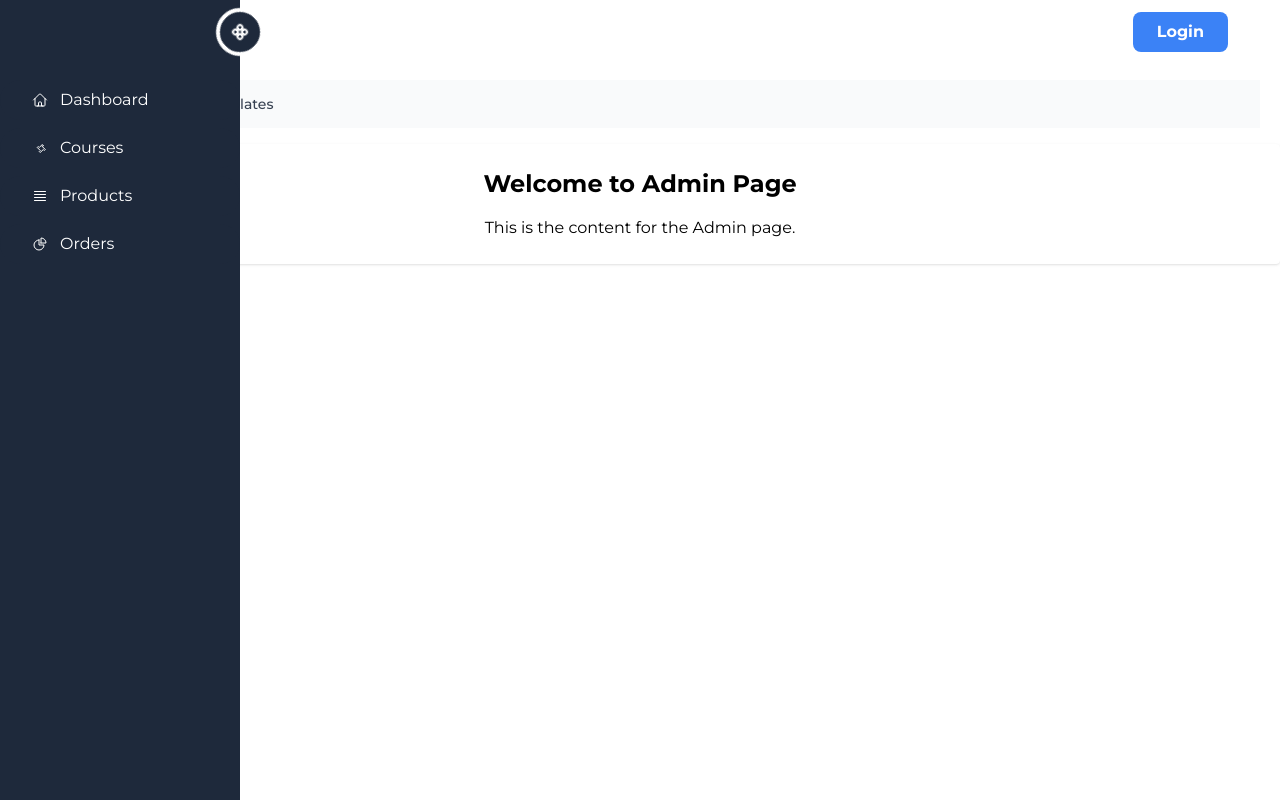
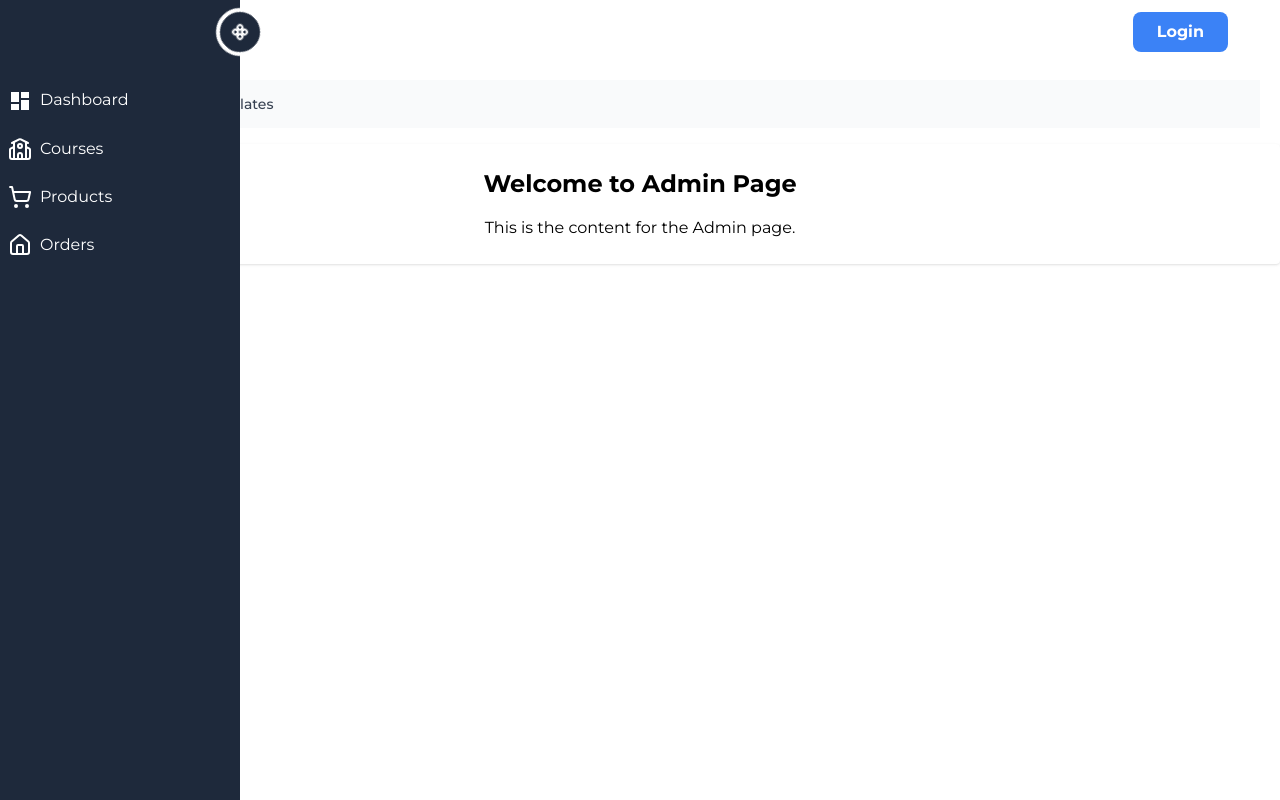
Before and after one commit to Shoaib0320/SMIT-Hakhaton-Frontend, a React (Vite) app: page /admin in a window 1280 px wide. Both pictures are taken after a click on the element 48 px from the left and 32 px from the top of the page. Built offline with nearby package versions, Linux system fonts and the light colour scheme; no server answers.

Commit message:
Admin Sidebar Add kr diya hai

```diff
--- a/src/Screens/AdminDashboard/components/Sidebar/SidebarLayout.jsx
+++ b/src/Screens/AdminDashboard/components/Sidebar/SidebarLayout.jsx
@@ -5,6 +5,7 @@ import Style from "@/Styles/styles.module.css"
 import { Avatar } from "antd"
 import SidebarMenuItem from "./SidebarMenuItem"
 import { Dashboard } from "@mui/icons-material"
+import { Home, School, ShoppingCart } from "lucide-react"
 
 const SidebarLayout = () => {
     const { user, logout } = useAuth()
@@ -14,10 +15,16 @@ const SidebarLayout = () => {
         setIsSidebarOpen(!isSidebarOpen)
     }
 
+    const menuItems = [
+        { title: "Dashboard", icon: <Dashboard />, link: "/admin" },
+        { title: "Courses", icon: <School />, link: "/course" },
+        { title: "Products", icon: <ShoppingCart />, link: "#" },
+        { title: "Orders", icon: <Home />, link: "#" },
+    ]
+
     return (
         <>
             {/* full tailwind config using javascript */}
-            {/* https://github.com/neurolinker/popice */}
             <div className="fixed w-full z-30 flex bg-white dark:bg-[#0F172A] p-2 items-center justify-center h-16 px-10">
                 <div className="logo ml-12 dark:text-white  transform ease-in-out duration-500 flex-none h-full flex items-center justify-center">
                     Admin Dashboard
@@ -52,7 +59,9 @@ const SidebarLayout = () => {
                 </div>
             </div>
             <aside
-                className={`w-60 fixed transition transform ease-in-out duration-1000 z-50 flex h-screen bg-[#1E293B] ${isSidebarOpen ? "translate-x-0" : "-translate-x-48"}`}
+                // className={`w-60 fixed transition transform ease-in-out duration-1000 z-50 flex h-screen bg-[#1E293B] ${isSidebarOpen ? "translate-x-0" : "-translate-x-48"}`}
+                className={`w-60 fixed transition transform ease-in-out duration-1000 z-50 flex h-screen bg-[#1E293B] ${isSidebarOpen ? "translate-x-0" : "-translate-x-48"
+                    }`}
             >
                 {/* open sidebar button */}
                 <div className="max-toolbar translate-x-24 scale-x-0 w-full -right-6 transition transform ease-in duration-300 flex items-center justify-between border-4 border-white dark:border-[#0F172A] bg-[#1E293B]  absolute top-2 rounded-full h-12">
@@ -144,92 +153,17 @@ const SidebarLayout = () => {
                     </svg>
                 </div>
                 {/* MAX SIDEBAR*/}
-                <div
-                    className={`max ${isSidebarOpen ? "flex" : "hidden"} text-white mt-20 flex-col space-y-2 w-full h-[calc(100vh)]`}
-                >
-                    <Link to={'/admin'}>
-                        <SidebarMenuItem
-                            title="Dashboard"
-                            icon={
-                                <svg
-                                    xmlns="http://www.w3.org/2000/svg"
-                                    fill="none"
-                                    viewBox="0 0 24 24"
-                                    strokeWidth="1.5"
-                                    stroke="currentColor"
-                                    className="w-4 h-4"
-                                >
-                                    <path
-                                        strokeLinecap="round"
-                                        strokeLinejoin="round"
-                                        d="M2.25 12l8.954-8.955c.44-.439 1.152-.439 1.591 0L21.75 12M4.5 9.75v10.125c0 .621.504 1.125 1.125 1.125H9.75v-4.875c0-.621.504-1.125 1.125-1.125h2.25c.621 0 1.125.504 1.125 1.125V21h4.125c.621 0 1.125-.504 1.125-1.125V9.75M8.25 21h8.25"
-                                    />
-                                </svg>
-                            }
-                        />
-                    </Link>
-
-                    <Link to={'/course'}>
-                        <SidebarMenuItem
-                            title="Courses"
-                            icon={
-                                <svg
-                                    xmlns="http://www.w3.org/2000/svg"
-                                    fill="none"
-                                    viewBox="0 0 24 24"
-                                    strokeWidth="1.5"
-                                    stroke="currentColor"
-                                    className="w-4 h-4"
-                                >
-                                    <path
-                                        strokeLinecap="round"
-                                        strokeLinejoin="round"
-                                        d="M16.875 8.25l-1.5-1.5-4.5 4.5-1.5-1.5-1.5 1.5 4.5 4.5-1.5 1.5 1.5 1.5 4.5-4.5 1.5 1.5 1.5-1.5-4.5-4.5z"
-                                    />
-                                </svg>
-                            }
-                        />
-                    </Link>
-
-                    <SidebarMenuItem
-                        title="Products"
-                        icon={
-                            <svg
-                                xmlns="http://www.w3.org/2000/svg"
-                                fill="none"
-                                viewBox="0 0 24 24"
-                                strokeWidth="1.5"
-                                stroke="currentColor"
-                                className="w-4 h-4"
-                            >
-                                <path
-                                    strokeLinecap="round"
-                                    strokeLinejoin="round"
-                                    d="M3.75 5.25h16.5m-16.5 4.5h16.5m-16.5 4.5h16.5m-16.5 4.5h16.5"
-                                />
-                            </svg>
-                        }
-                    />
-                    <SidebarMenuItem
-                        title="Orders"
-                        icon={
-                            <svg
-                                xmlns="http://www.w3.org/2000/svg"
-                                fill="none"
-                                viewBox="0 0 24 24"
-                                strokeWidth="1.5"
-                                stroke="currentColor"
-                                className="w-4 h-4"
-                            >
-                                <path strokeLinecap="round" strokeLinejoin="round" d="M10.5 6a7.5 7.5 0 107.5 7.5h-7.5V6z" />
-                                <path strokeLinecap="round" strokeLinejoin="round" d="M13.5 10.5H21A7.5 7.5 0 0013.5 3v7.5z" />
-                            </svg>
-                        }
-                    />
+                <div className={`mt-20 flex flex-col space-y-2 w-full h-[calc(100vh)]`}>
+                    {menuItems.map((item, index) => (
+                        <Link to={item.link} key={index}>
+                            <SidebarMenuItem title={item.title} icon={item.icon} isOpen={isSidebarOpen} />
+                        </Link>
+                    ))}
                 </div>
                 {/* MINI SIDEBAR*/}
                 <div
-                    className={`mini mt-20 flex flex-col space-y-2 w-full h-[calc(100vh)] ${isSidebarOpen ? "hidden" : "flex"}`}
+                    // className={`mini mt-20 flex flex-col space-y-2 w-full h-[calc(100vh)] ${isSidebarOpen ? "hidden" : "flex"}`}
+                    className={`mt-20 ${isSidebarOpen ? "hidden" : "flex flex-col gap-5"}`}
                 >
                     <SidebarMenuItem
                         title="Dashboard"
--- a/src/Screens/AdminDashboard/components/Sidebar/SidebarMenuItem.jsx
+++ b/src/Screens/AdminDashboard/components/Sidebar/SidebarMenuItem.jsx
@@ -1,12 +1,13 @@
 import React from "react"
 
-const SidebarMenuItem = ({ icon, title }) => {
-    return (
-      <div className="hover:ml-4 w-full text-white hover:text-purple-500 dark:hover:text-blue-500 bg-[#1E293B] p-2 pl-8 rounded-full transform ease-in-out duration-300 flex flex-row items-center space-x-3">
-        {icon}
-        <div>{title}</div>
-      </div>
-    );
-  };
 
-  export default SidebarMenuItem;
+const SidebarMenuItem = ({ title, icon, isOpen }) => {
+  return (
+    <div className="hover:bg-gray-800 cursor-pointer p-2 rounded-md transition-all duration-200 ease-in-out flex items-center">
+      <div className="mr-2 text-white">{icon}</div>
+      {isOpen && <span className="text-white">{title}</span>}
+    </div>
+  )
+}
+
+export default SidebarMenuItem
```
